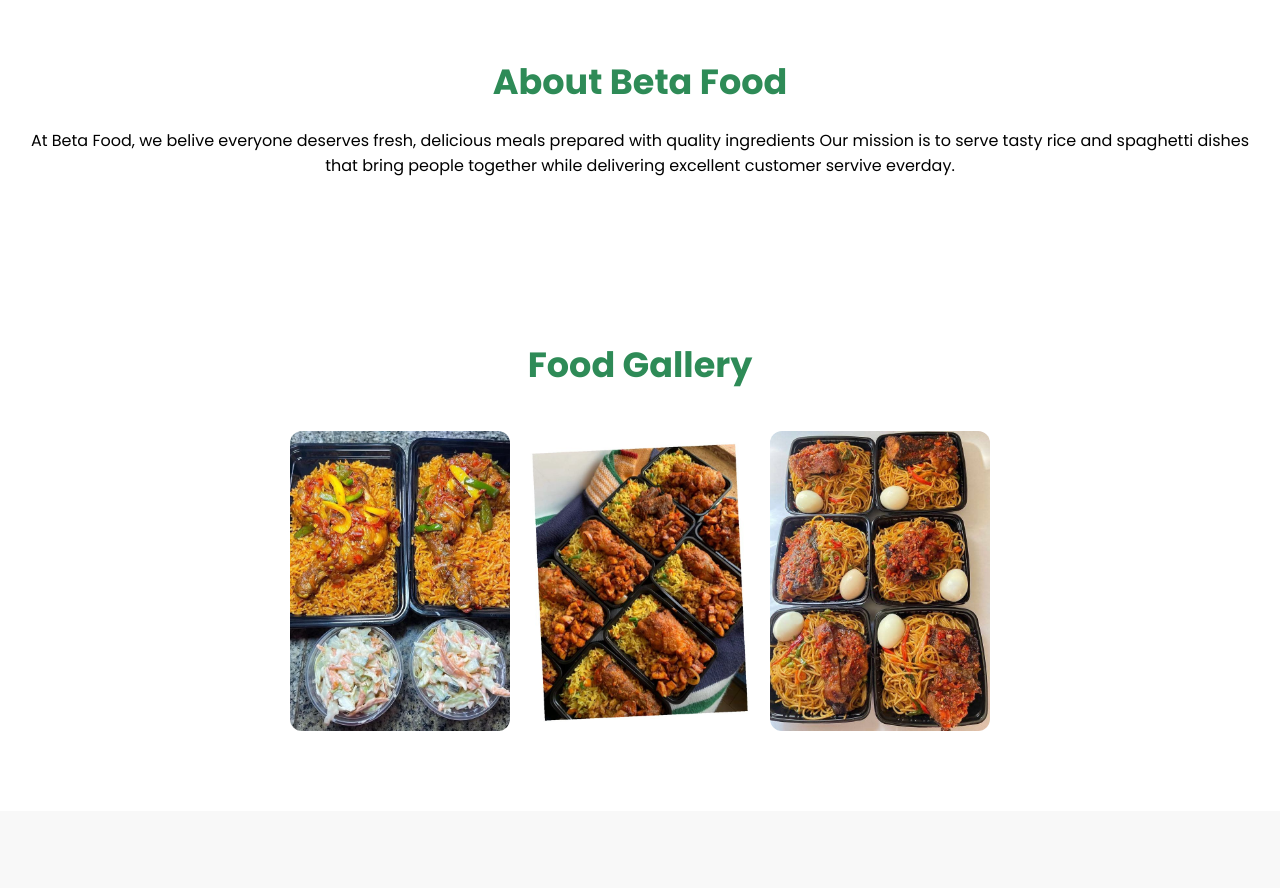
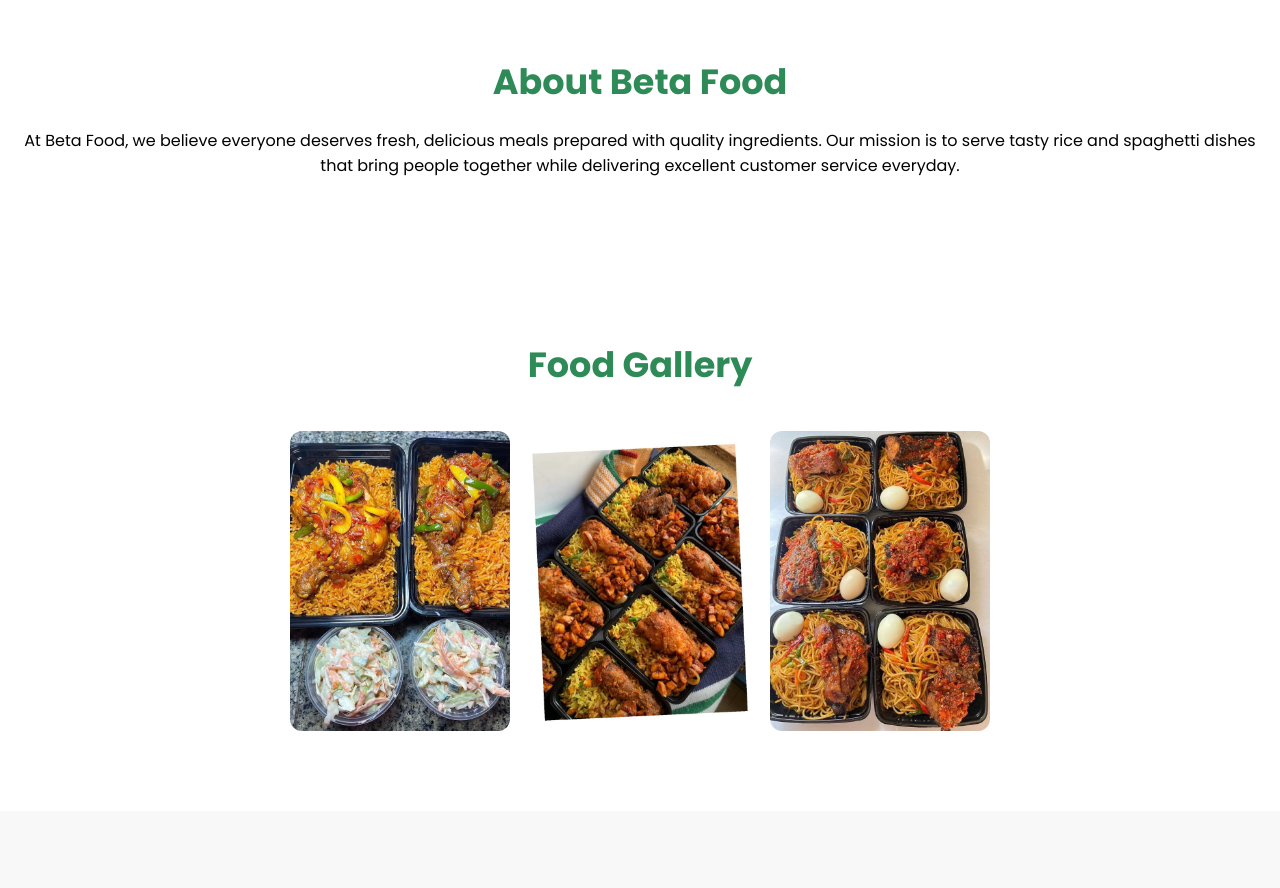
Before and after one commit to Henry180/beta-food, a plain HTML site: page index.html in a window 1280 px wide. Shown: the part 2240-3128 px from the top of the page. Drawn offline with nearby package versions, Linux system fonts and the light colour scheme.

Commit message:
Update About Section

```diff
--- a/index.html
+++ b/index.html
@@ -267,9 +267,9 @@
     <h2>About Beta Food</h2>
 
     <p>
-        At Beta Food, we belive everyone deserves fresh, delicious meals prepared with quality ingredients
+        At Beta Food, we believe everyone deserves fresh, delicious meals prepared with quality ingredients.
         Our mission is to serve tasty rice and spaghetti dishes that bring people together while delivering
-        excellent customer servive everday.
+        excellent customer service everyday.
     </p>
 
 </section>
```
